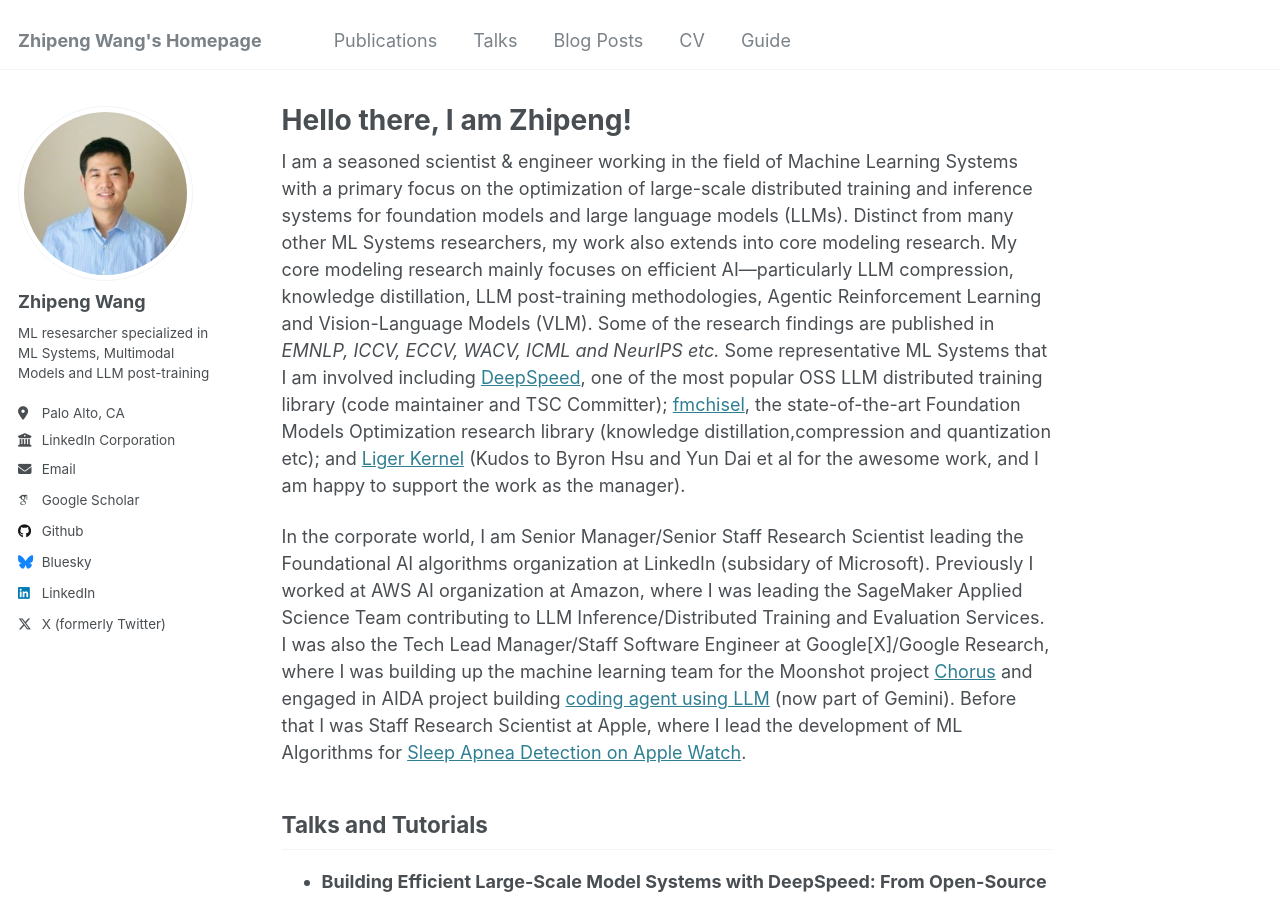
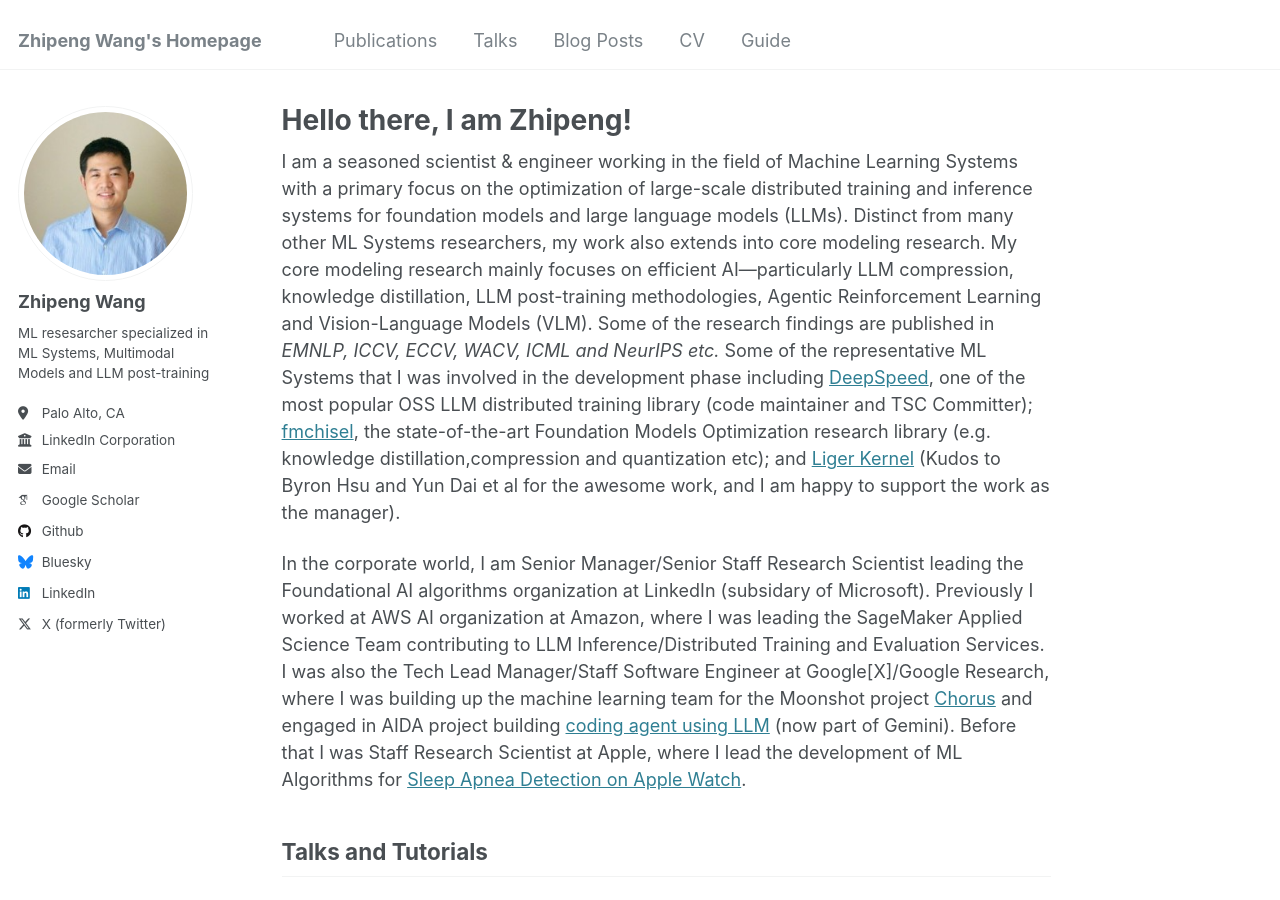
Before and after one commit to fcbayernwzp/fcbayernwzp.github.io, a Jekyll site: the page built from _pages/about.md, in a window 1280 px wide and 900 px high. Built offline with Jekyll 4.4.1, drawn with Linux system fonts in a browser that asks for light colours; some web fonts are replaced.

Commit message:
Further polished the write-ups.

```diff
--- a/_pages/about.md
+++ b/_pages/about.md
@@ -8,7 +8,7 @@ redirect_from:
   - /about.html
 ---
 
-I am a seasoned scientist & engineer working in the field of Machine Learning Systems with a primary focus on the optimization of large-scale distributed training and inference systems for foundation models and large language models (LLMs). Distinct from many other ML Systems researchers, my work also extends into core modeling research. My core modeling research mainly focuses on efficient AI—particularly LLM compression, knowledge distillation, LLM post-training methodologies, Agentic Reinforcement Learning and Vision-Language Models (VLM). Some of the research findings are published in *EMNLP, ICCV, ECCV, WACV, ICML and NeurIPS etc.* Some representative ML Systems that I am involved including [DeepSpeed](https://github.com/deepspeedai/DeepSpeed), one of the most popular OSS LLM distributed training library (code maintainer and TSC Committer); [fmchisel](https://github.com/linkedin/fmchisel), the state-of-the-art Foundation Models Optimization research library (knowledge distillation,compression and quantization etc); and [Liger Kernel](https://github.com/linkedin/Liger-Kernel) (Kudos to Byron Hsu and Yun Dai et al for the awesome work, and I am happy to support the work as the manager).
+I am a seasoned scientist & engineer working in the field of Machine Learning Systems with a primary focus on the optimization of large-scale distributed training and inference systems for foundation models and large language models (LLMs). Distinct from many other ML Systems researchers, my work also extends into core modeling research. My core modeling research mainly focuses on efficient AI—particularly LLM compression, knowledge distillation, LLM post-training methodologies, Agentic Reinforcement Learning and Vision-Language Models (VLM). Some of the research findings are published in *EMNLP, ICCV, ECCV, WACV, ICML and NeurIPS etc.* Some of the representative ML Systems that I was involved in the development phase including [DeepSpeed](https://github.com/deepspeedai/DeepSpeed), one of the most popular OSS LLM distributed training library (code maintainer and TSC Committer); [fmchisel](https://github.com/linkedin/fmchisel), the state-of-the-art Foundation Models Optimization research library (e.g. knowledge distillation,compression and quantization etc); and [Liger Kernel](https://github.com/linkedin/Liger-Kernel) (Kudos to Byron Hsu and Yun Dai et al for the awesome work, and I am happy to support the work as the manager).
 
 In the corporate world, I am Senior Manager/Senior Staff Research Scientist leading the Foundational AI algorithms organization at LinkedIn (subsidary of Microsoft). Previously I worked at AWS AI organization at Amazon, where I was leading the SageMaker Applied Science Team contributing to LLM Inference/Distributed Training and Evaluation Services. I was also the Tech Lead Manager/Staff Software Engineer at Google[X]/Google Research, where I was building up the machine learning team for the Moonshot project [Chorus](https://x.company/projects/chorus/) and engaged in AIDA project building [coding agent using LLM](https://x.company/projects/aida/) (now part of Gemini). Before that I was Staff Research Scientist at Apple, where I lead the development of ML Algorithms for [Sleep Apnea Detection on Apple Watch](https://www.apple.com/health/pdf/sleep-apnea/Sleep_Apnea_Notifications_on_Apple_Watch_September_2024.pdf).
 
```
